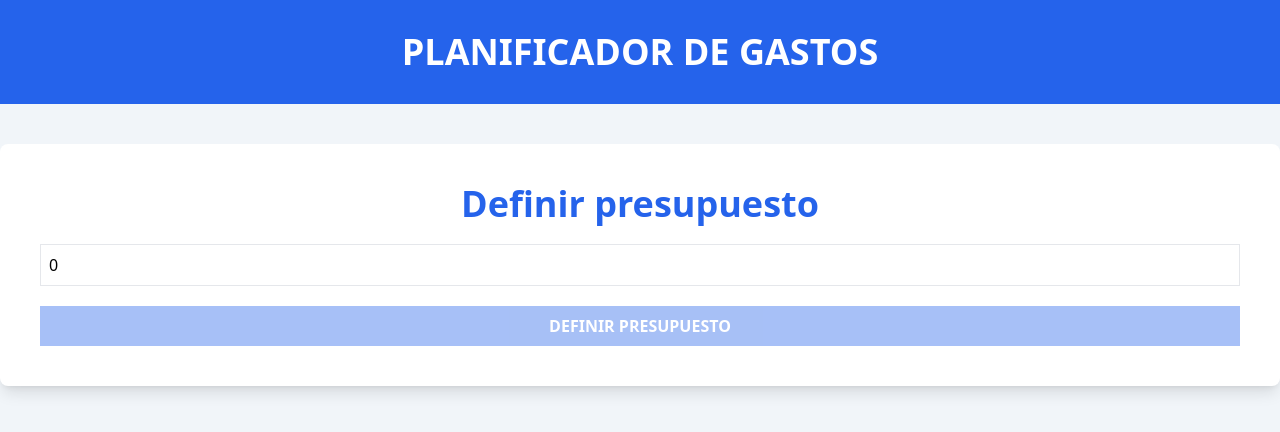
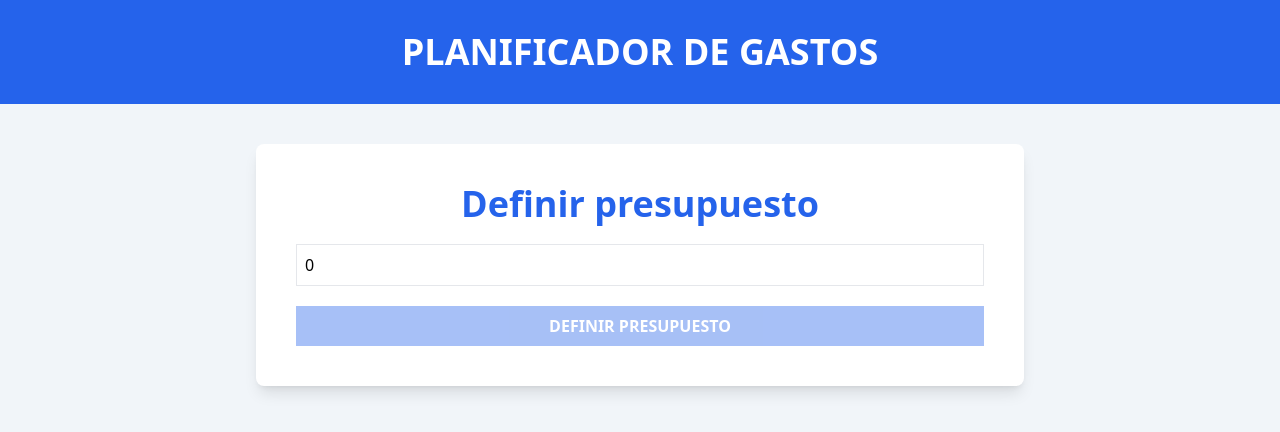
Before and after one commit to AnaTristan/control-gastos, a React (Vite) app: page / in a window 1280 px wide. Shown: the top 432 px of the page. Built offline with nearby package versions, Linux system fonts and the light colour scheme.

Commit message:
correccion de clase de tailwind / fixing tailwind grammar

```diff
--- a/src/App.tsx
+++ b/src/App.tsx
@@ -18,7 +18,7 @@
         </h1>
       </header>
 
-      <div className="maxw-w-3xl mx-auto bg-white shadow-lg rounded-lg mt-10 p-10">
+      <div className="max-w-3xl mx-auto bg-white shadow-lg rounded-lg mt-10 p-10">
         {isValidBudget ? <Budgetracker /> : <BudgetForm />}
       </div>
 
```
